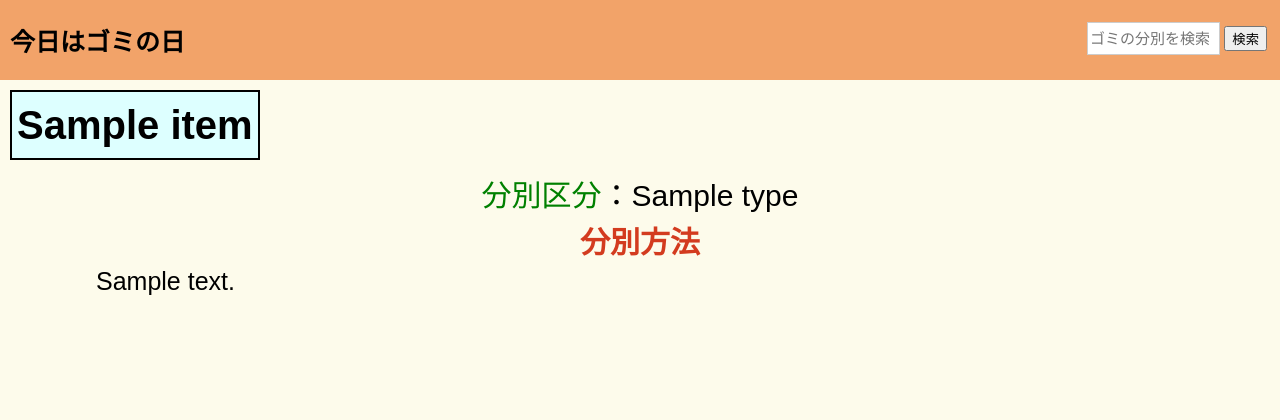
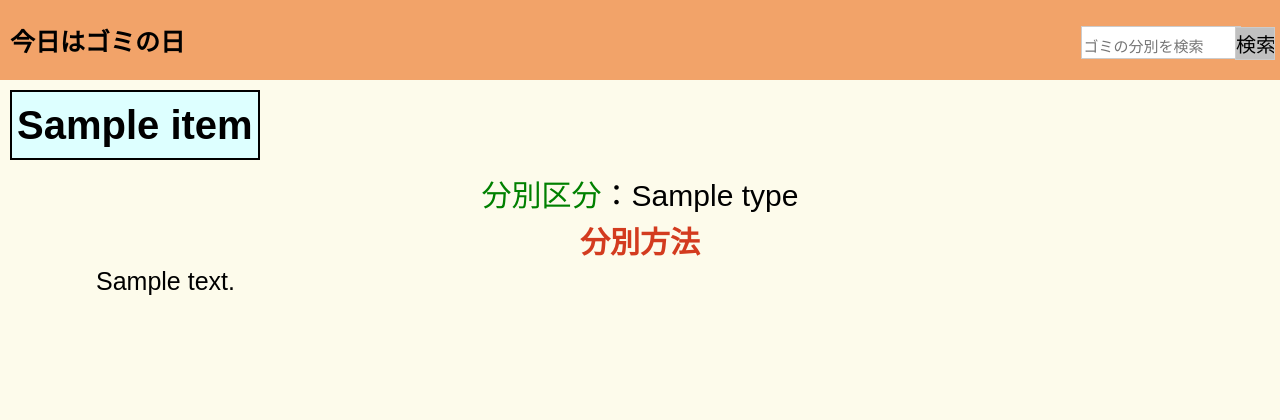
Before and after one commit to YutoGIma/gomidasi, a Flask app: template templates/page6.html in a window 1280 px wide. Shown: the top 420 px of the page. Run offline with Flask 2, Linux system fonts and the light colour scheme; the template is opened without the code that fills it: most values are stand-ins (such as "Sample title", 1, 10 or a date in 2020).

Commit message:
県さく

```diff
--- a/static/css/style.css
+++ b/static/css/style.css
@@ -93,7 +93,7 @@ header h1{
 }
 .gomisc{
     float:right;
-    padding:22px 13px 22px 0px;
+     padding:17px 0px 22px 0px;
 
 
 
@@ -105,17 +105,23 @@ header h1{
     font-size: 15px;
     border: 1px solid #ccc;
     box-sizing: border-box;
-
+    padding-top:10px;
 
 }
 
 .kensaku {
-    height: 50px;
+    -webkit-appearance: none;
+    height: 33px;
     font-size: 20px;
     border: 1px solid #ccc;
     box-sizing: border-box;
-    margin-left: -5px;
-
+    margin-left: -10px;
+    margin-right:5px;
+    margin-top:10px;
+    width:40px;
+    padding:0px;
+    border-radius: 0;
+    background-color: silver;
 }
 
 
--- a/templates/bell.html
+++ b/templates/bell.html
@@ -17,7 +17,7 @@
             <form action="/gomi_sc" method="POST">
                 <tr>
                 <td><input type="text" placeholder="ゴミの分別を検索" class="gomi_in" size="12" name="gomi_in"></td>
-                <td><input type="submit" value="検索"></td>
+                <td><input type="submit" value="検索" class="kensaku"></td>
                 </tr>
             </form>
         </div>
--- a/templates/contact.html
+++ b/templates/contact.html
@@ -13,7 +13,7 @@
         <div class="gomisc">
             <form action="/gomi_sc" method="POST">
                 <tr>
-                <td><input type="text" placeholder="ゴミの分別を検索" class="gomi_in" size="12" name="gomi_in"></td>
+                <td><input type="text" placeholder="ゴミの分別を検索" class="gomi_in" size="15" name="gomi_in"></td>
                 <td><input type="submit" value="検索"></td>
                 </tr>
             </form>
--- a/templates/page6.html
+++ b/templates/page6.html
@@ -14,8 +14,8 @@
         <div class="gomisc">
             <form action="/gomi_sc" method="POST">
                 <tr>
-                <td><input type="text" placeholder="ゴミの分別を検索" class="gomi_in" size="12" name="gomi_in"></td>
-                <td><input type="submit" value="検索"></td>
+                <td><input type="text" placeholder="ゴミの分別を検索" class="gomi_in" size="15" name="gomi_in"></td>
+                <td><input type="submit" value="検索" class="kensaku"></td>
                 </tr>
             </form>
         </div>
--- a/templates/topmenu.html
+++ b/templates/topmenu.html
@@ -14,7 +14,7 @@
         <div class="gomisc">
         <form action="/gomi_sc" method="POST">
             <tr>
-            <td><input type="text" placeholder="ゴミの分別を検索" class="gomi_in" size="20" name="gomi_in"></td>
+            <td><input type="text" placeholder="ゴミの分別を検索" class="gomi_in" size="15" name="gomi_in"></td>
             <td><input type="submit" value="検索" class="kensaku"></td>
             </tr>
         </form>
```
